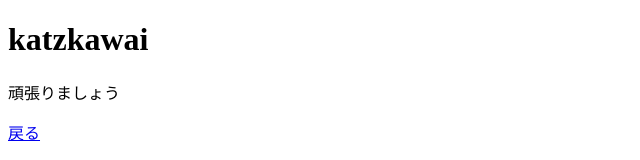
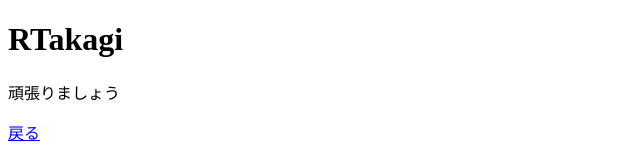
Before and after one commit to Nyamamori/kkawailab.github.io, a plain HTML site: page members/RTakagi.html in a window 1280 px wide. Shown: the top 160 px of the page, without its empty margins (0-640 px from the left). Drawn offline with Linux system fonts and the light colour scheme.

Commit message:
ユーザー名の修正

```diff
--- a/members/RTakagi.html
+++ b/members/RTakagi.html
@@ -4,14 +4,14 @@
 <head>
     <meta charset="UTF-8">
     <meta name="viewport" content="width=device-width, initial-scale=1">
-    <title>katzkawai</title>
+    <title>RTakagi</title>
 </head>
 
 <body>
-    <div id="katzkawai" data-role="page">
+    <div id="RTakagi" data-role="page">
         <div data-role="toolbar" data-type="header">
             <a href="#message" class="ui-toolbar-header-button-left ui-button ui-button-inline ui-mini ui-corner-all"><span class="ui-icon ui-icon-caret-l"></span></a>
-            <h1>katzkawai</h1>
+            <h1>RTakagi</h1>
         </div>
         <div role="main" class="ui-content">
             <p>頑張りましょう</p>
```
